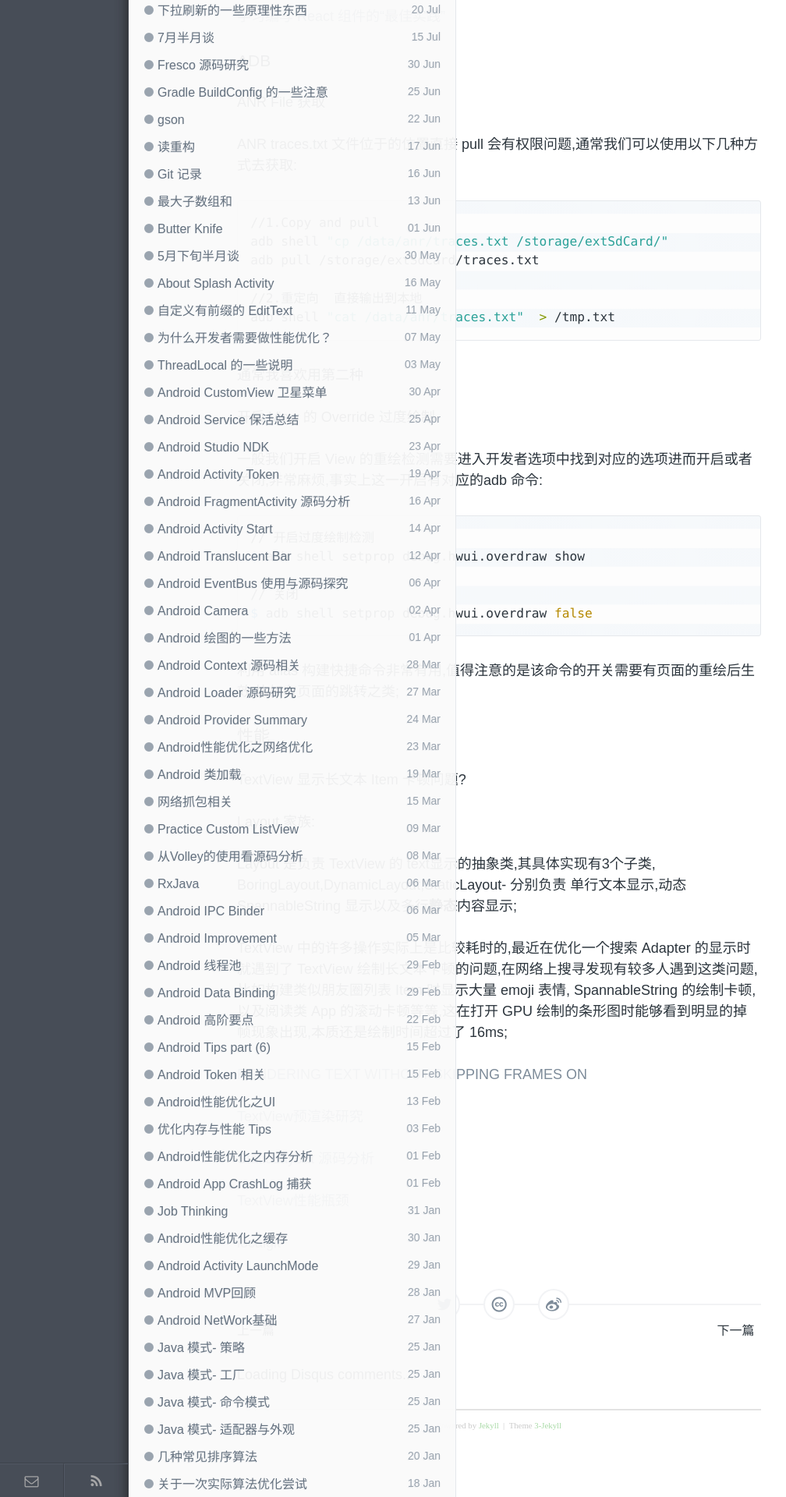
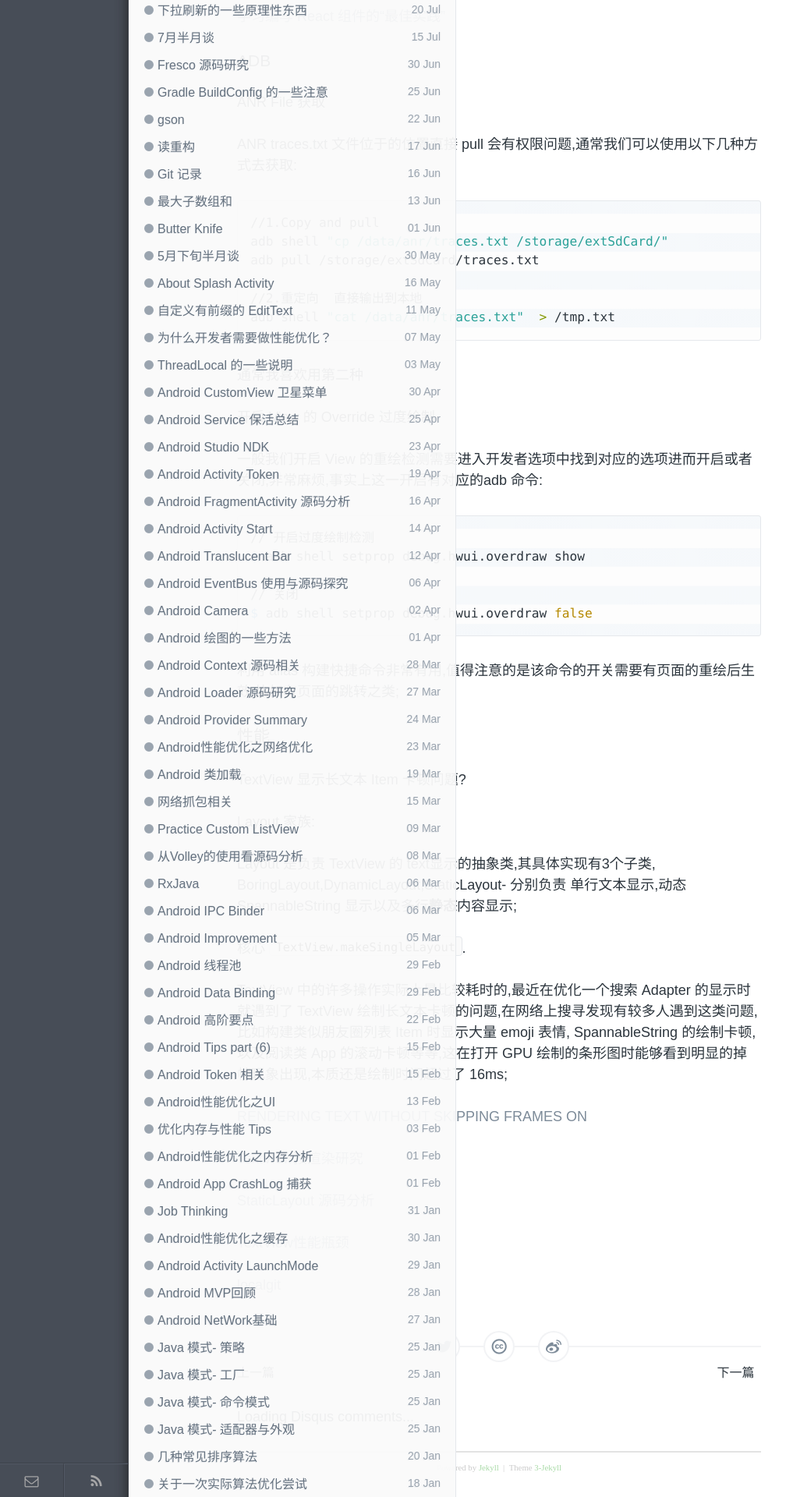
Before and after one commit to enlipan/enlipan.github.io, a Jekyll site: the page built from _posts/2017-07-26-android-tips-11.md, in a window 1280 px wide. Shown: the part 2388-4308 px from the top of the page at 78% size, without its empty margins (0-1008 px from the left). Built offline with Jekyll 4.4.1, drawn with Linux system fonts in a browser that asks for light colours; nearby versions of some CDN libraries; comment, search, counter and statistics services are not loaded.

Commit message:
modify pages tips 11

```diff
--- a/_posts/2017-07-26-android-tips-11.md
+++ b/_posts/2017-07-26-android-tips-11.md
@@ -145,6 +145,8 @@ Layout 家族:
 
 Layout 是负责 TextView 的 text显示的抽象类,其具体实现有3个子类, BoringLayout,DynamicLayout,StaticLayout- 分别负责 单行文本显示,动态 SpannableString 显示以及多行**静态**内容显示;
 
+核心 `TextView.makeSingleLayout`.
+
 TextView 中的许多操作实际上是比较耗时的,最近在优化一个搜索 Adapter 的显示时就遇到了 TextView 绘制长文本卡顿的问题,在网络上搜寻发现有较多人遇到这类问题,比如构建类似朋友圈列表 Item 时显示大量 emoji 表情, SpannableString 的绘制卡顿,以及阅读类 App 的滚动卡顿等等,这在打开 GPU 绘制的条形图时能够看到明显的掉帧现象出现,本质还是绘制时间超过了 16ms;
 
 [RENDERING TEXT WITHOUT SKIPPING FRAMES ON](http://matthewwear.xyz/rendering-text-faster/)
```
